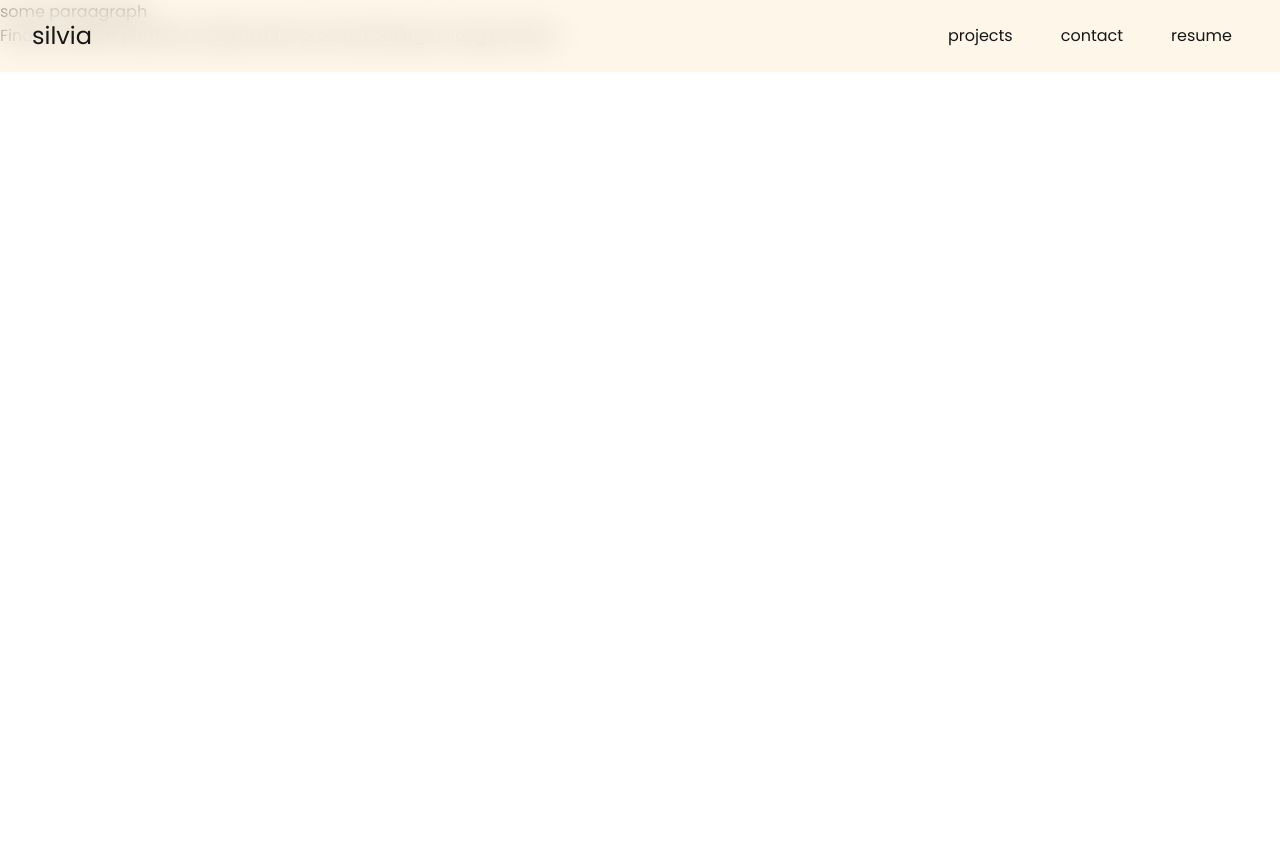
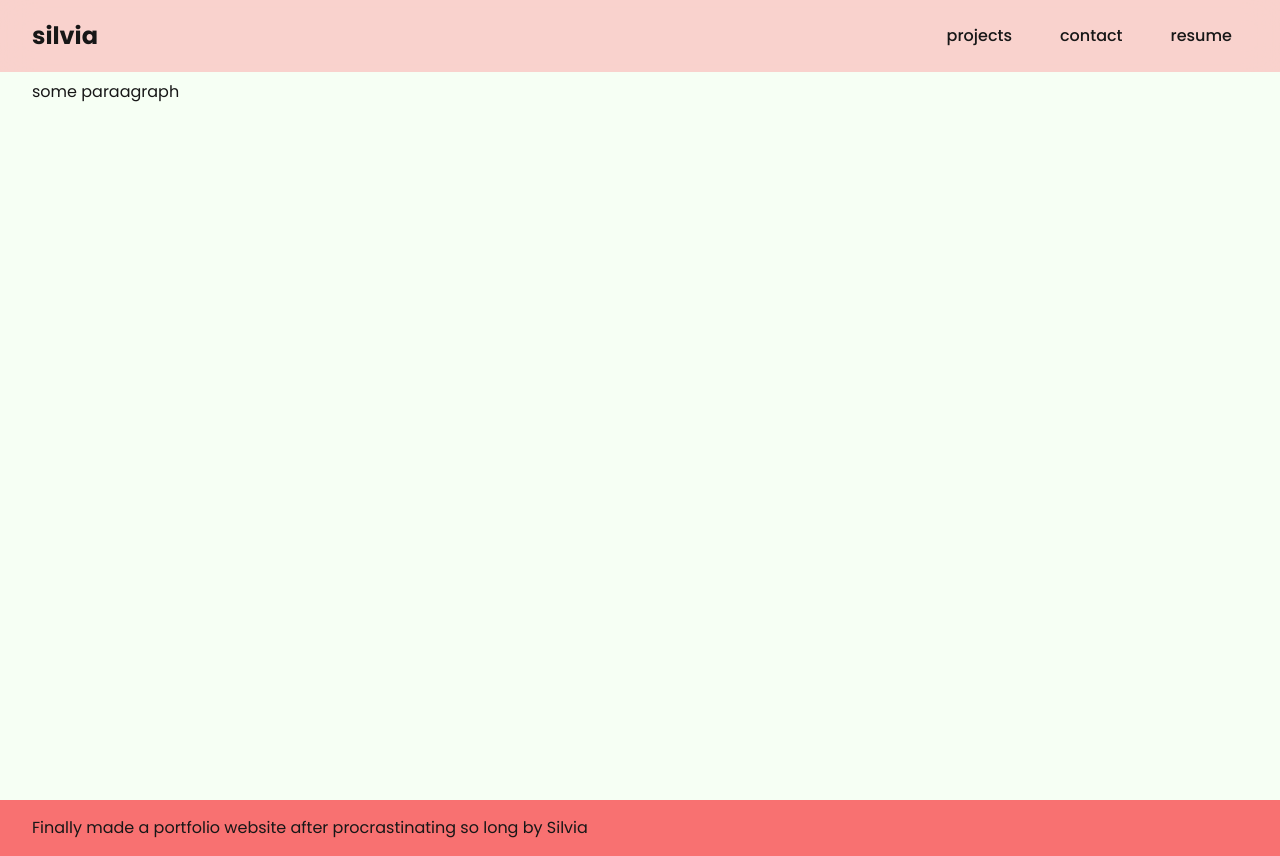
Before and after one commit to ItsLame/silvia, a Next.js app: page / in a window 1280 px wide. Before the commit the page ends 800 px from the top, so only its background shows below. Built offline with nearby package versions, Linux system fonts and the light colour scheme.

Commit message:
feat: improve style and colours

```diff
--- a/src/app/globals.css
+++ b/src/app/globals.css
@@ -5,14 +5,18 @@
 @tailwind utilities;
 
 :root {
-  --background: #ffffff;
+  /*--background: #ffffff;*/
+  /*--foreground: #171717;*/
+  --background: #f6fff4;
   --foreground: #171717;
 }
 
 @media (prefers-color-scheme: dark) {
   :root {
-    --background: #0a0a0a;
-    --foreground: #ededed;
+    /*--background: #0a0a0a;*/
+    /*--foreground: #ededed;*/
+    --background: #291000;
+    --foreground: #ffe4d9;
   }
 }
 
--- a/src/app/page.tsx
+++ b/src/app/page.tsx
@@ -2,16 +2,16 @@ import Navbar from "@/components/navbar";
 
 const Home = () => {
   return (
-    <div className="flex flex-col">
-      <header className="flex font-medium">
+    <div className="home">
+      <header>
         <Navbar />
       </header>
 
-      <main className="h-screen px-8 pt-20">
+      <main>
         <p>some paraagraph</p>
       </main>
 
-      <footer className="bg-red-400 py-4 px-8">
+      <footer>
         <p>Finally made a portfolio website after procrastinating so long by Silvia</p>
       </footer>
     </div>
--- /dev/null
+++ b/src/styles/home.css
@@ -0,0 +1,20 @@
+.home {
+    @apply
+    flex flex-col
+}
+
+.home header {
+    @apply
+    flex
+}
+
+.home main {
+    @apply
+    h-screen px-8 pt-20
+}
+
+.home footer {
+    @apply
+    py-4 px-8
+    bg-red-400
+}
--- a/src/styles/index.css
+++ b/src/styles/index.css
@@ -1 +1,2 @@
+@import "home.css";
 @import "navbar.css";
--- a/src/styles/navbar.css
+++ b/src/styles/navbar.css
@@ -4,10 +4,10 @@
     fixed top-0
     py-4 px-8
     w-screen
-    bg-orange-100
+    bg-red-300
     bg-opacity-50
     backdrop-blur-lg
-    dark:bg-orange-900
+    dark:bg-red-800
     dark:bg-opacity-50
     dark:backdrop-blur-lg
 }
@@ -15,6 +15,7 @@
 .navbar h1 {
     @apply
     text-2xl
+    font-bold
 }
 
 .navbar .links {
@@ -24,10 +25,24 @@
 
 .navbar .links .link {
     @apply
+    select-none
+    cursor-pointer
     py-2 px-4 rounded-full
     transition ease-in-out duration-200
-    hover:text-orange-200
-    dark:hover:text-orange-700
+    font-medium
+
+    hover:text-red-600
+    active:font-semibold
     active:shadow-inner
-    active:shadow-black
+    active:shadow-red-600
+    active:bg-red-200
+
+    dark:hover:text-red-300
+    dark:active:shadow-black
+    dark:active:bg-orange-950
 }
+
+.navbar .links .link .active {
+    @apply
+    font-bold
+}
```
